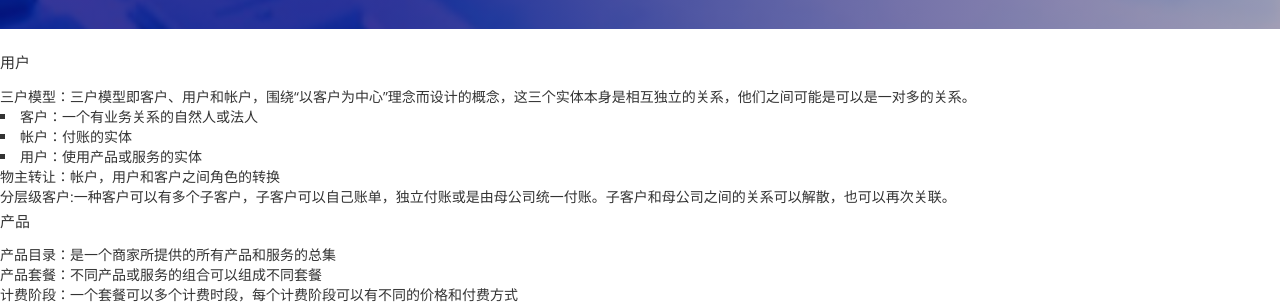
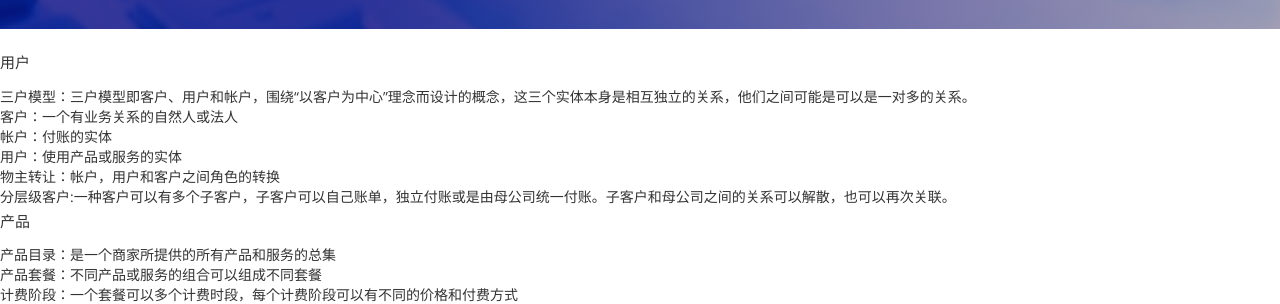
Before and after one commit to dreampivot/slipscloud.github.io, a Jekyll site: the page built from functions.html, in a window 1280 px wide. Shown: the part 393-697 px from the top of the page. Built offline with Jekyll 4.4.1, drawn with Linux system fonts in a browser that asks for light colours; nearby versions of some CDN libraries; some web fonts are replaced.

Commit message:
Update functions.html

```diff
--- a/functions.html
+++ b/functions.html
@@ -20,9 +20,9 @@ title: 功能简介
 <body>
           <h2><p id=“account”>用户</p> </h2>
 
-          <ul style="list-style-type:circle; list-style-position:outside;">
+          <ul>
          <li>三户模型：三户模型即客户、用户和帐户，围绕“以客户为中心”理念而设计的概念，这三个实体本身是相互独立的关系，他们之间可能是可以是一对多的关系。</li>
-       <ul style="list-style-type:square;list-style-position:inside;">
+       <ul>
          <li>客户：一个有业务关系的自然人或法人</li>
          <li>帐户：付账的实体</li>
          <li>用户：使用产品或服务的实体</li>
```
